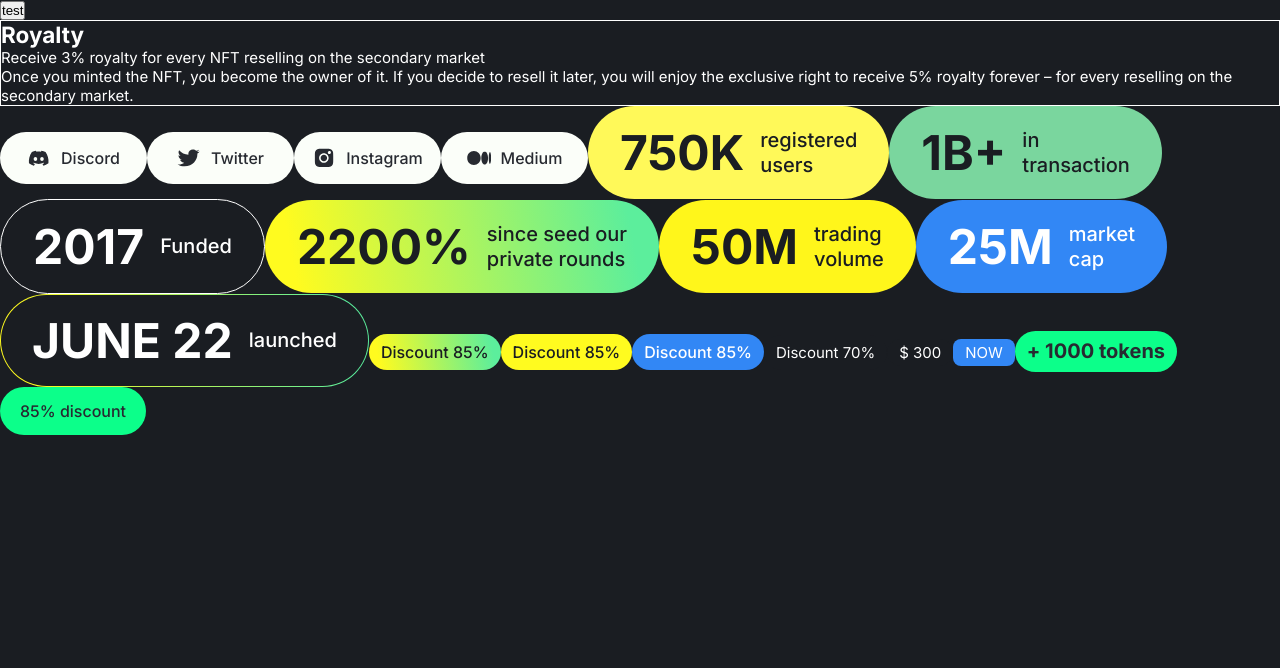
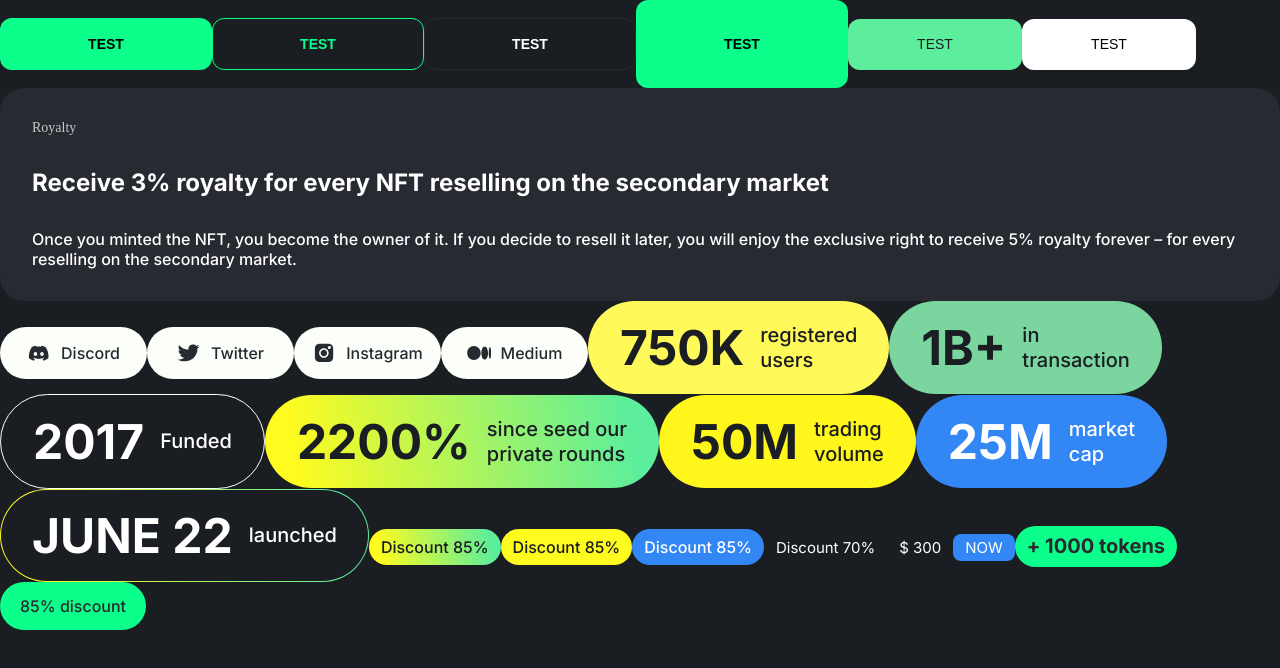
Before and after one commit to etroynov/hobbies, a Next.js app: page / in a window 1280 px wide. Shown: the top 668 px of the page. Built offline with nearby package versions, Linux system fonts and the light colour scheme.

Commit message:
add  styles

```diff
--- a/components/common/Button/Component.tsx
+++ b/components/common/Button/Component.tsx
@@ -7,6 +7,14 @@ type Props = {
     children: ReactNode;
 }
 
+
 export const Button: FC<Props> = ({ children }) => (
-    <button className={cx(styles.btn)}>{children}</button>
+    <div>
+    <button className={cx(styles.btn, styles.btn__primary)}>{children}</button>
+    <button className={cx(styles.btn, styles.btn__secondary)}>{children}</button>
+    <button className={cx(styles.btn, styles.btn__disabled)}>{children}</button>
+    <button className={cx(styles.btn, styles.btn__primary, styles.btn__primary_xl)}>{children}</button>
+    <button className={cx(styles.btn__var, styles.btn__var__primary)}>{children}</button>
+    <button className={cx(styles.btn__var, styles.btn__var__secondary)}>{children}</button>
+    </div>
 );
--- a/components/common/Button/styles.module.css
+++ b/components/common/Button/styles.module.css
@@ -1 +1,55 @@
-.btn {}
+.btn {
+    width: 212px;
+    height: 52px;
+    padding: 16px 10px 16px 10px;
+    border-radius: 12px;
+    font-weight: 700;
+    font-size: 14px;
+    text-align: center;
+    text-transform: uppercase;
+}
+
+.btn__primary {
+    border: none;
+    background: #0CFF8A;
+    color: #000000;
+}
+
+.btn__secondary {
+    border: 1px solid #0CFF8A;
+    background-color: transparent;
+    color: #0CFF8A;
+}
+
+.btn__disabled {
+    border: 1px solid #272A31;
+    background-color: transparent;
+    color: #FFFFFF
+}
+
+.btn__primary_xl {
+    height: 88px;
+}
+
+.btn__var {
+    padding: 11px 15px;
+    width: 174px;
+    height: 51px;
+    border-radius: 12px;
+    border: none;
+    font-weight: 500;
+    font-size: 14px;
+    text-align: center;
+    text-transform: uppercase;
+}
+
+.btn__var__primary {
+    color: #1A1D22;
+    background: #5CEE9C;
+}
+
+.btn__var__secondary {
+    color: #000000;
+    background: #FFFFFF;
+
+}
--- a/components/common/Card/styles.module.css
+++ b/components/common/Card/styles.module.css
@@ -1,13 +1,31 @@
 .card {
-    border: 1px solid white;
+    display: flex;
+    flex-direction: column;
+    padding: 32px;
+    gap: 32px;
+    background: #272A31;
+    border-radius: 24px;
 }
 
 .card__header {}
 
-.card__title {}
+.card__title {
+    font-family: 'Circular Std';
+    font-weight: 500;
+    font-size: 14px;
+    color: #C6C6C6;
+}
 
-.card__body {}
+.card__body {
+    font-weight: 700;
+    font-size: 24px;
+    color: #FFFFFF;
+}
 
-.card__footer {}
+.card__footer {
+    font-weight: 450;
+    font-size: 16px;
+    color: #FFFFFF;
+}
 
 .test {}
```
Also changed, not shown: components/common/Card/Component.tsx (line endings or trailing spaces), pages/index.tsx (line endings or trailing spaces).
